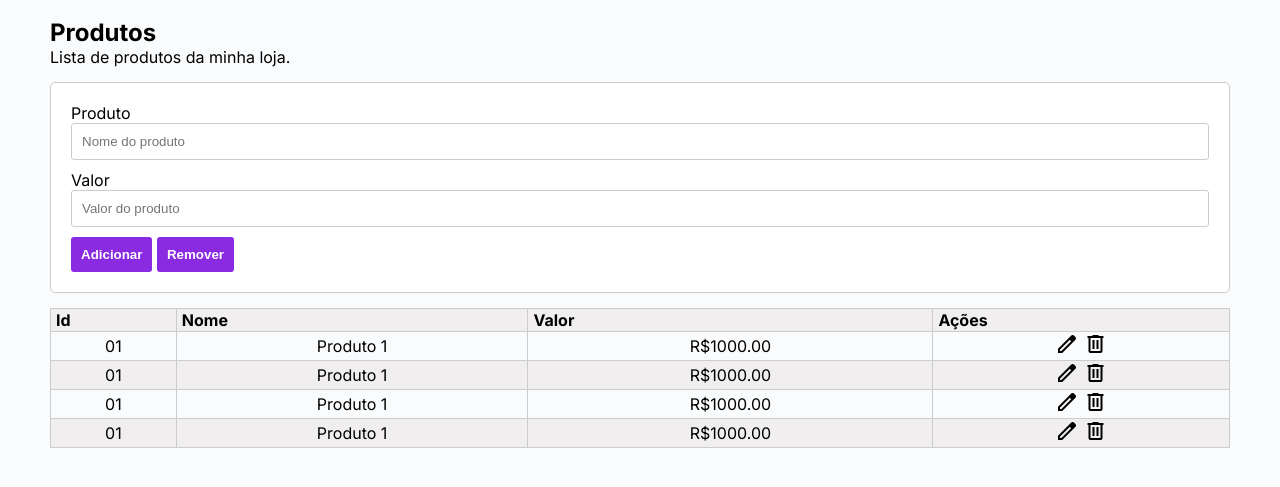
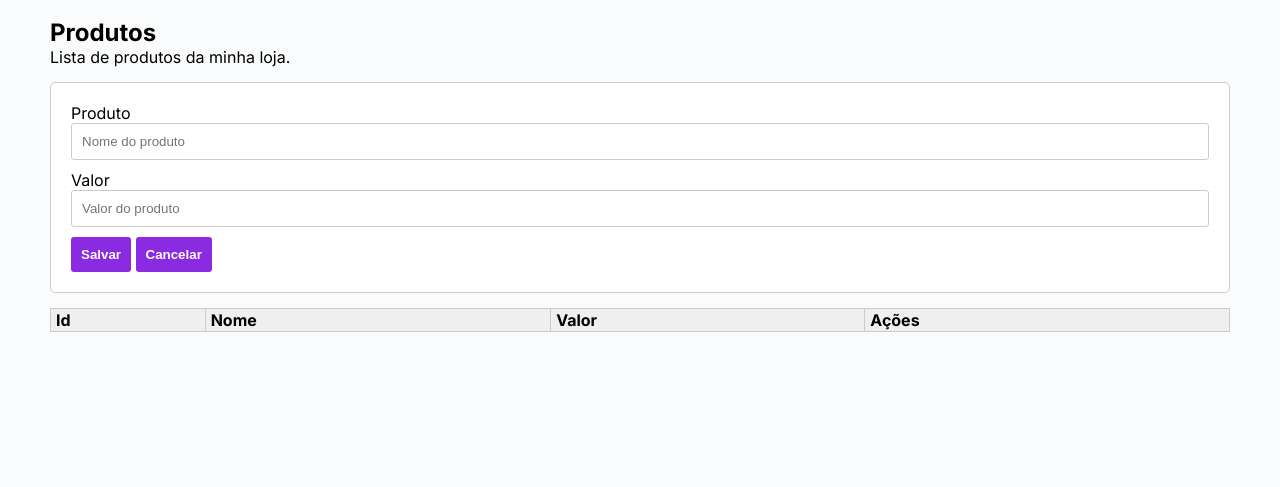
Before and after one commit to ythiago03/Controle-de-produtos, a plain HTML site: page index.html in a window 1280 px wide. Shown: the part 71-558 px from the top of the page. Drawn offline with nearby package versions, Linux system fonts and the light colour scheme.

Commit message:
Starting script

```diff
--- a/index.html
+++ b/index.html
@@ -25,22 +25,22 @@
 
         <div class="card">
             <div class="lineinput">
-                <label for="product">Produto</label>
-                <input type="text" name="product" id="product" placeholder="Nome do produto">
+                <label for="productName">Produto</label>
+                <input type="text" name="product" id="productName" placeholder="Nome do produto">
             </div>
 
             <div class="lineinput">
-                <label for="value">Valor</label>
-                <input type="text" name="value" id="value" placeholder="Valor do produto">
+                <label for="productValue">Valor</label>
+                <input type="text" name="value" id="productValue" placeholder="Valor do produto">
             </div>
 
 
-            <button id="btn-add">Adicionar</button>
-            <button id="btn-remove">Remover</button>
+            <button id="btn-save" onclick="product.save()">Salvar</button>
+            <button id="btn-cancel">Cancelar</button>
         </div>
 
         <section class="products">
-            <table>
+            <table id="table-products">
                 <thead>
                     <th>Id</th>
                     <th>Nome</th>
@@ -49,45 +49,7 @@
                 </thead>
 
                 <tbody>
-                    <tr>
-                        <td>01</td>
-                        <td>Produto 1</td>
-                        <td>R$1000.00</td>
-                        <td>
-                            <span class="material-symbols-outlined">edit</span>
-                            <span class="material-symbols-outlined">delete</span>
-                        </td>
-                    </tr>
 
-                    <tr>
-                        <td>01</td>
-                        <td>Produto 1</td>
-                        <td>R$1000.00</td>
-                        <td>
-                            <span class="material-symbols-outlined">edit</span>
-                            <span class="material-symbols-outlined">delete</span>
-                        </td>
-                    </tr>
-
-                    <tr>
-                        <td>01</td>
-                        <td>Produto 1</td>
-                        <td>R$1000.00</td>
-                        <td>
-                            <span class="material-symbols-outlined">edit</span>
-                            <span class="material-symbols-outlined">delete</span>
-                        </td>
-                    </tr>
-
-                    <tr>
-                        <td>01</td>
-                        <td>Produto 1</td>
-                        <td>R$1000.00</td>
-                        <td>
-                            <span class="material-symbols-outlined">edit</span>
-                            <span class="material-symbols-outlined">delete</span>
-                        </td>
-                    </tr>
                 </tbody>
             </table>
         </div>
--- a/js/index.js
+++ b/js/index.js
@@ -0,0 +1,48 @@
+/*
+                    <tr>
+                        <td>01</td>
+                        <td>Produto 1</td>
+                        <td>R$1000.00</td>
+                        <td>
+                            <span class="material-symbols-outlined">edit</span>
+                            <span class="material-symbols-outlined">delete</span>
+                        </td>
+                    </tr>
+*/
+/* getting elements */
+const btnSave = document.querySelector('#btn-save')
+const btnCancel = document.querySelector('#btn-cancel')
+
+/* class product */
+
+class Product {
+
+
+    constructor(){
+        this.id = 0;
+        this.products = [];
+    }
+
+
+    save(){
+       let product = this.getData();
+       console.log(product);
+       this.id++;
+    }
+
+   getData(){
+    let product = {}
+
+    product.id = this.id;
+    product.name = document.querySelector('#productName').value;
+    product.value = document.querySelector('#productValue').value;
+
+    return product
+   }
+
+}
+
+let product = new Product()
+
+//btnSave.addEventListener('click', product.save)
+// btnCancel.addEventListener('click', product.cancel)
```
